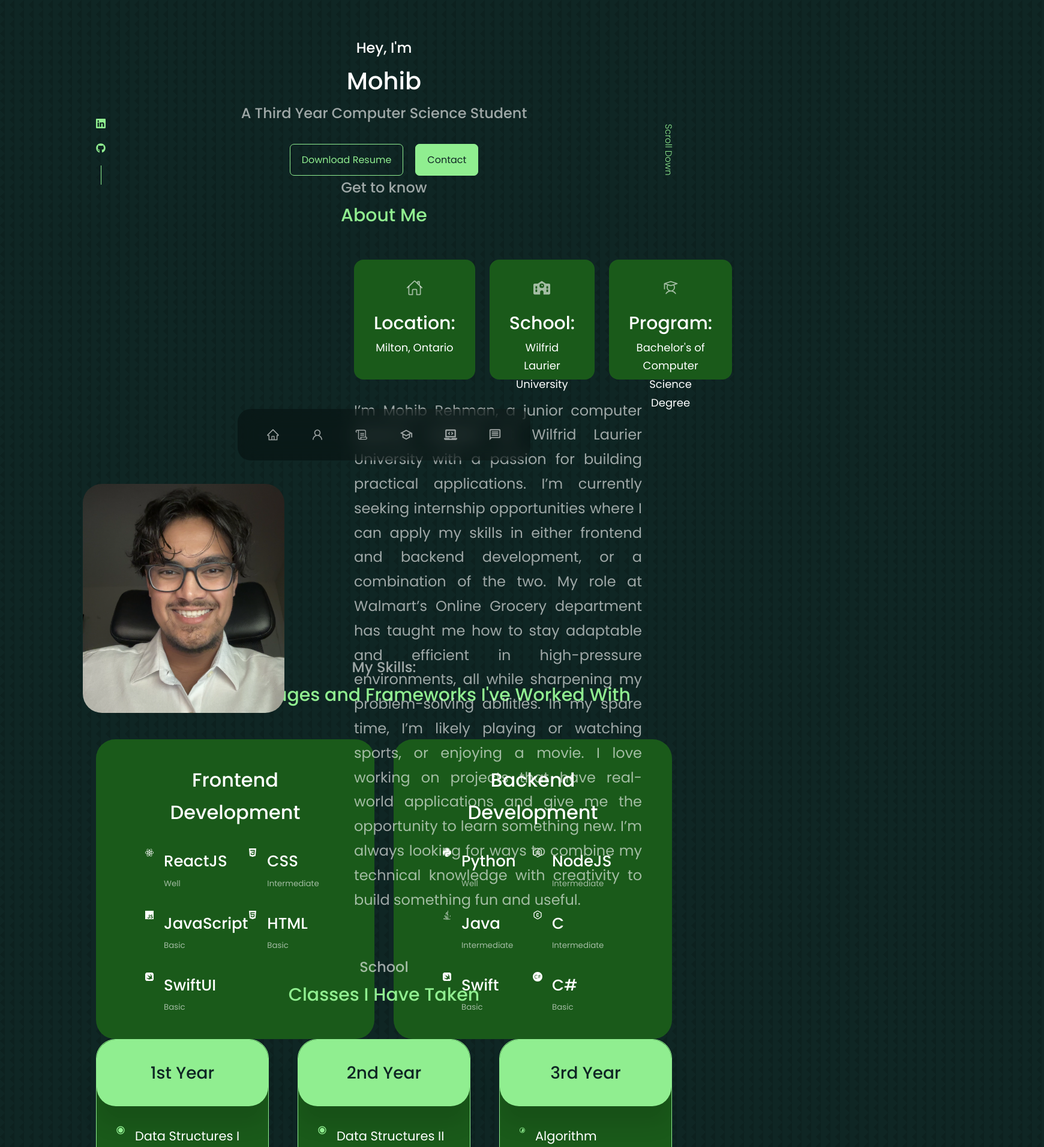
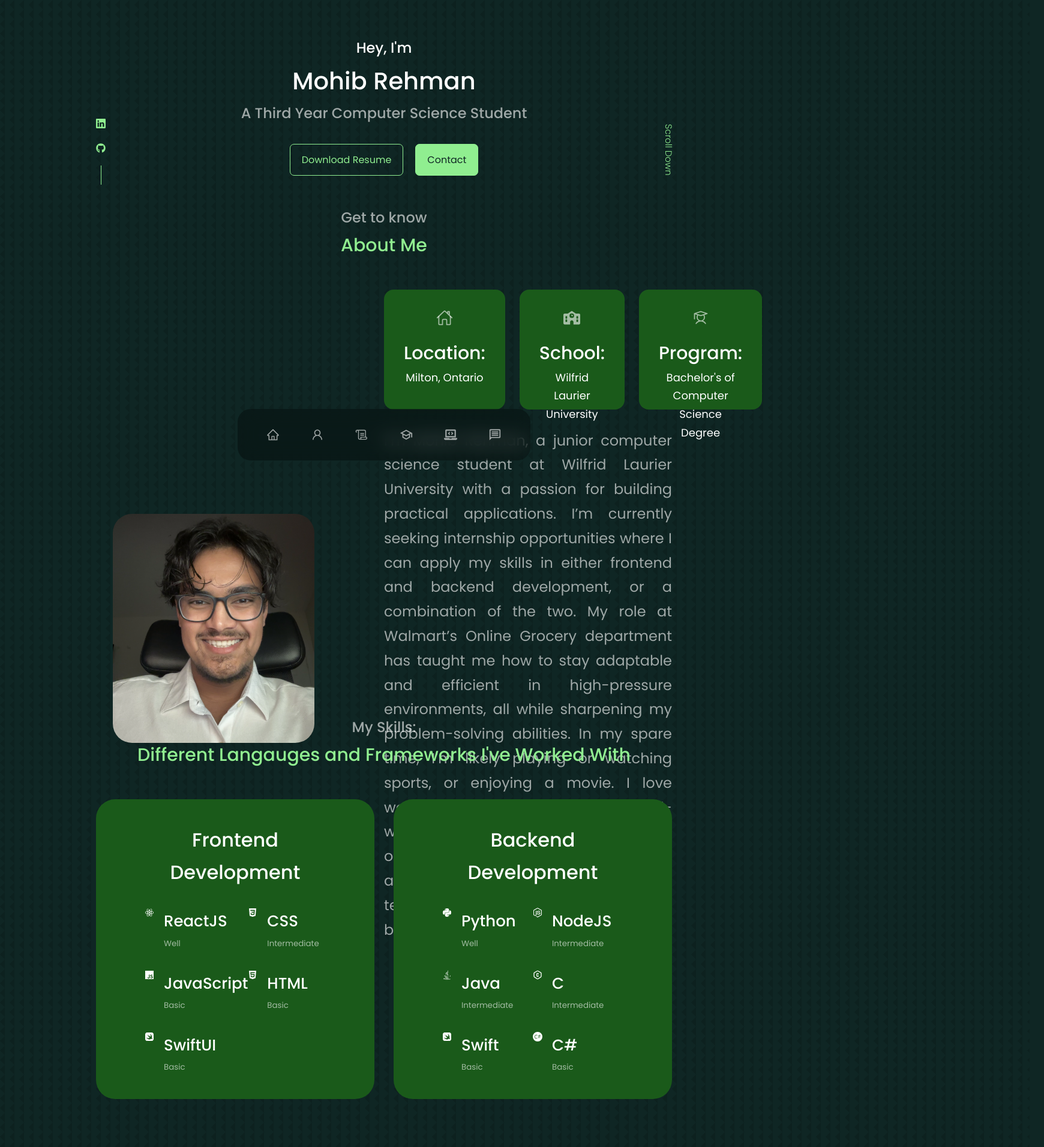
Before and after one commit to ImJehtts/Mohib-Website, a React (Create React App) app in the folder frontend/: page / in a window 1280 px wide. Shown: the top 1913 px of the page at 60% size, 1740 px wide, since content can reach past the window. Built offline with nearby package versions, Linux system fonts and the light colour scheme.

Commit message:
Trying to fix video placement and spacing
I have to keep making commits cause waiting for updates takes too long

```diff
--- a/frontend/src/components/About/About.css
+++ b/frontend/src/components/About/About.css
@@ -1,8 +1,11 @@
+#About{
+    margin-top: 50px;
+}
+
 .about__container {
     display: grid;
     grid-template-columns: 35% 50%;
     gap: 15%;
-    transform: translateX(-50px);
 }
 
 .about__me{
--- a/frontend/src/components/Header/Header.js
+++ b/frontend/src/components/Header/Header.js
@@ -9,7 +9,7 @@ const Header = () => {
     <header>
       <div className='container header__container'>
         <h5>Hey, I'm</h5>
-        <h1>Mohib</h1>
+        <h1>Mohib Rehman</h1>
         <h5 className='text-light'>A Third Year Computer Science Student</h5>
         <CTA/>
         <HeaderSocials/>
--- a/frontend/src/components/Portfolio/Portfolio.css
+++ b/frontend/src/components/Portfolio/Portfolio.css
@@ -23,7 +23,6 @@
     overflow: hidden;
     width: 450px;
     height: 400px;
-    transform: translateX(45px);
 }
 
 .project__item h3 {
--- a/frontend/src/components/School/School.css
+++ b/frontend/src/components/School/School.css
@@ -1,3 +1,7 @@
+#School{
+    margin-top: 50px;
+}
+
 .school__container{
     display: grid;
     grid-template-columns: repeat(3,1fr);
--- a/frontend/src/components/Skills/Skills.css
+++ b/frontend/src/components/Skills/Skills.css
@@ -1,3 +1,7 @@
+#Skills{
+    margin-top: 50px;
+}
+
 .skills__container{
     display: grid;
     grid-template-columns: 1fr 1fr;
--- a/frontend/src/index.css
+++ b/frontend/src/index.css
@@ -80,10 +80,6 @@ section{
   height: 100vh;
 }
 
-#Skills{
-  margin-bottom: -300px;
-}
-
 section > h2,
 section > h5{
   text-align: center;
```
